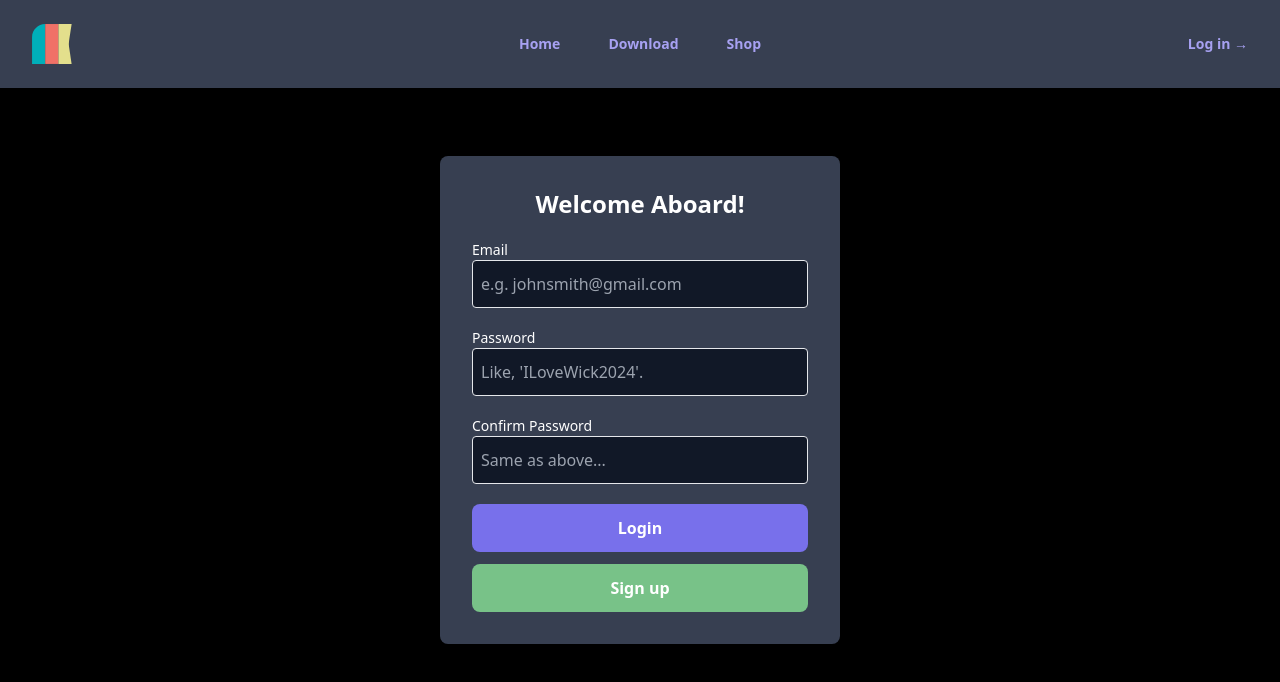
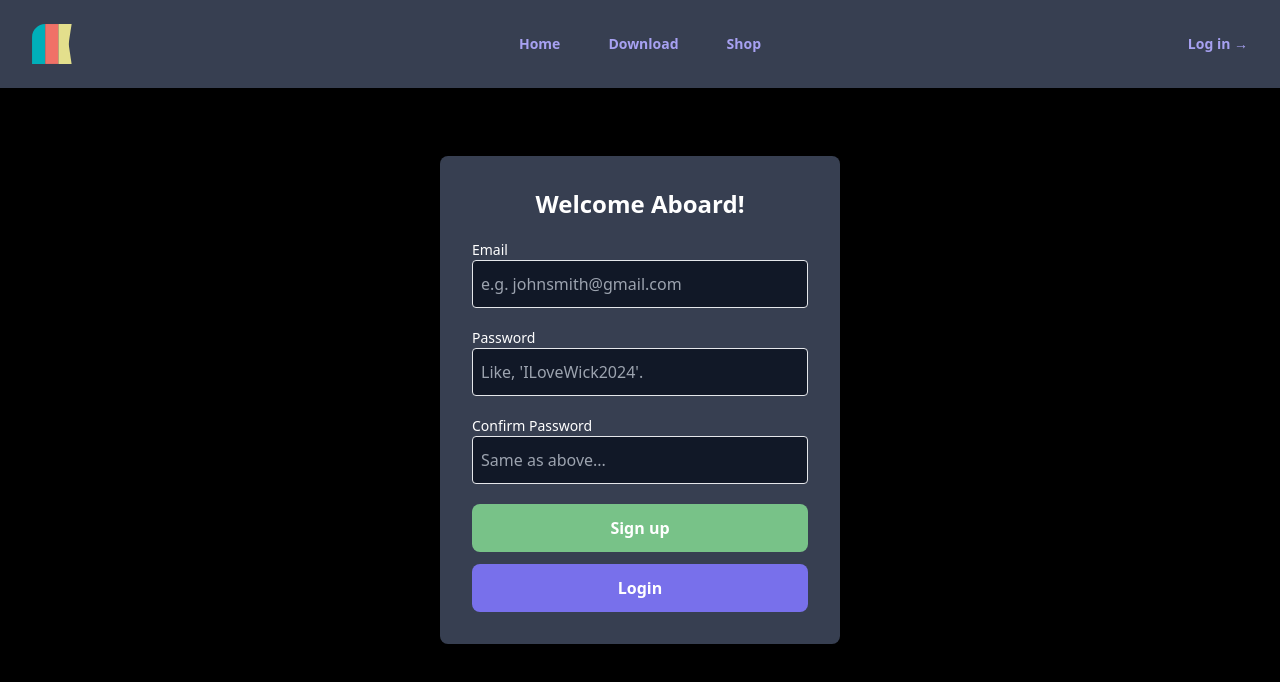
Before and after one commit to Blaithnaid/wick-vite-site, a React (Vite) app: page /signup in a window 1280 px wide. Shown: the top 682 px of the page. Built offline with nearby package versions, Linux system fonts and the light colour scheme.

Commit message:
swap colours on buttons

```diff
--- a/src/pages/Login.jsx
+++ b/src/pages/Login.jsx
@@ -110,14 +110,14 @@ const Login = () => {
 							/>
 						</div>
 						<button
-							className="w-full p-3 bg-[#7870EB] border-none text-white font-bold hover:bg-[#5a54b8] transition-colors duration-300"
+							className="w-full p-3 bg-[#78c288] border-none text-white font-bold hover:bg-[#5a54b8] transition-colors duration-300"
 							type="submit"
 						>
 							Login
 						</button>
 					</form>
 					<button
-						className="w-full mt-3 py-3 px-0 bg-[#78c288] border-none text-white font-bold hover:bg-[#5a9b72] transition-colors duration-300"
+						className="w-full mt-3 py-3 px-0 bg-[#7870EB] border-none text-white font-bold hover:bg-[#5a9b72] transition-colors duration-300"
 						type="button" // Changed to button (not submit) to avoid form submission
 						onClick={handleSignUp} // Call handleSignUp
 					>
--- a/src/pages/Signup.jsx
+++ b/src/pages/Signup.jsx
@@ -126,18 +126,18 @@ const Signup = () => {
 							/>
 						</div>
 						<button
-							className="w-full p-3 bg-[#7870EB] border-none text-white font-bold hover:bg-[#5a54b8] transition-colors duration-300"
+							className="w-full p-3 bg-[#78c288] border-none text-white font-bold hover:bg-[#5a54b8] transition-colors duration-300"
 							type="submit"
 						>
-							Login
+							Sign up
 						</button>
 					</form>
 					<button
-						className="w-full mt-3 py-3 px-0 bg-[#78c288] border-none text-white font-bold hover:bg-[#5a9b72] transition-colors duration-300"
+						className="w-full mt-3 py-3 px-0 bg-[#7870EB] border-none text-white font-bold hover:bg-[#5a9b72] transition-colors duration-300"
 						type="button" // Changed to button (not submit) to avoid form submission
 						onClick={handleLogin} // Call handleSignUp
 					>
-						Sign up
+						Login
 					</button>
 				</div>
 			</div>
```
